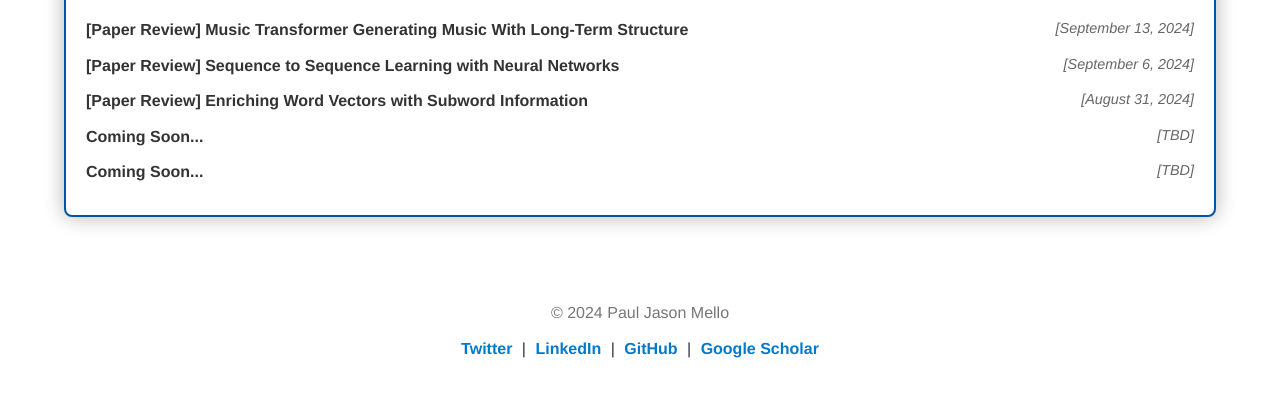
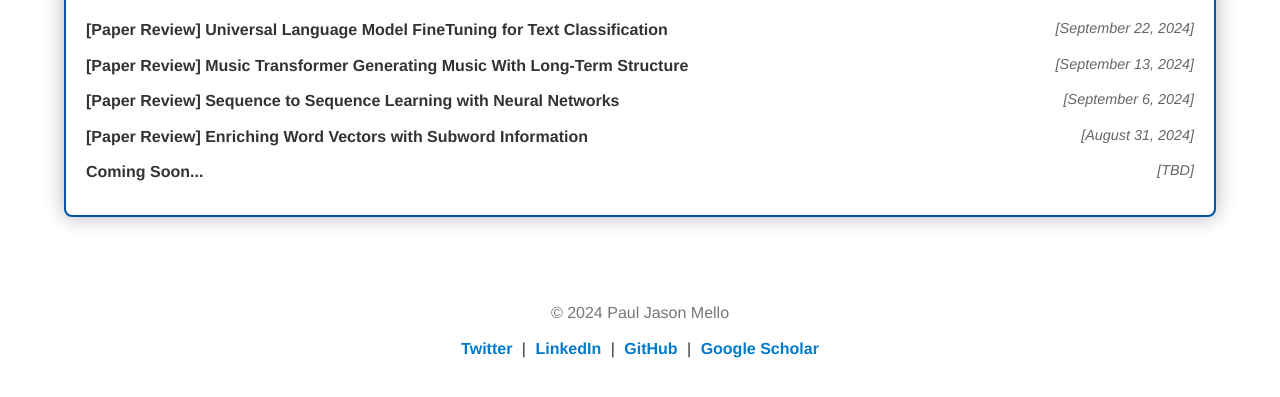
Before and after one commit to pauljmello/pauljmello.github.io, a plain HTML site: page all-blogs.html in a window 1280 px wide. Shown: the part 169-566 px from the top of the page. Drawn offline with Linux system fonts and the light colour scheme.

Commit message:
new blog

```diff
--- a/all-blogs.html
+++ b/all-blogs.html
@@ -31,6 +31,11 @@
             <h2>Blogs</h2>
             <ul class="blog-list">
                 <li>
+                    <a href="assets/pdfs/Universal Language Model FineTuning for Text Classification [Paper Review].pdf" target="_blank">
+                        [Paper Review] Universal Language Model FineTuning for Text Classification</a>
+                    <span class="date-posted">[September 22, 2024]</span>
+                </li>
+                <li>
                     <a href="assets/pdfs/Music Transformer Generating Music With Long-Term Structure [Paper Review].pdf" target="_blank">
                         [Paper Review] Music Transformer Generating Music With Long-Term Structure</a>
                     <span class="date-posted">[September 13, 2024]</span>
@@ -44,10 +49,6 @@
                     <a href="../assets/pdfs/Enriching Word Vectors with Subword Information [Review PDF].pdf" target="_blank">
                         [Paper Review] Enriching Word Vectors with Subword Information</a>
                     <span class="date-posted">[August 31, 2024]</span>
-                </li>
-                <li>
-                    <a href="coming-soon.html">Coming Soon...</a>
-                    <span class="date-posted">[TBD]</span>
                 </li>
                 <li>
                     <a href="coming-soon.html">Coming Soon...</a>
```
Also changed, not shown: index.html (+10 -9 lines), 1 other file.
